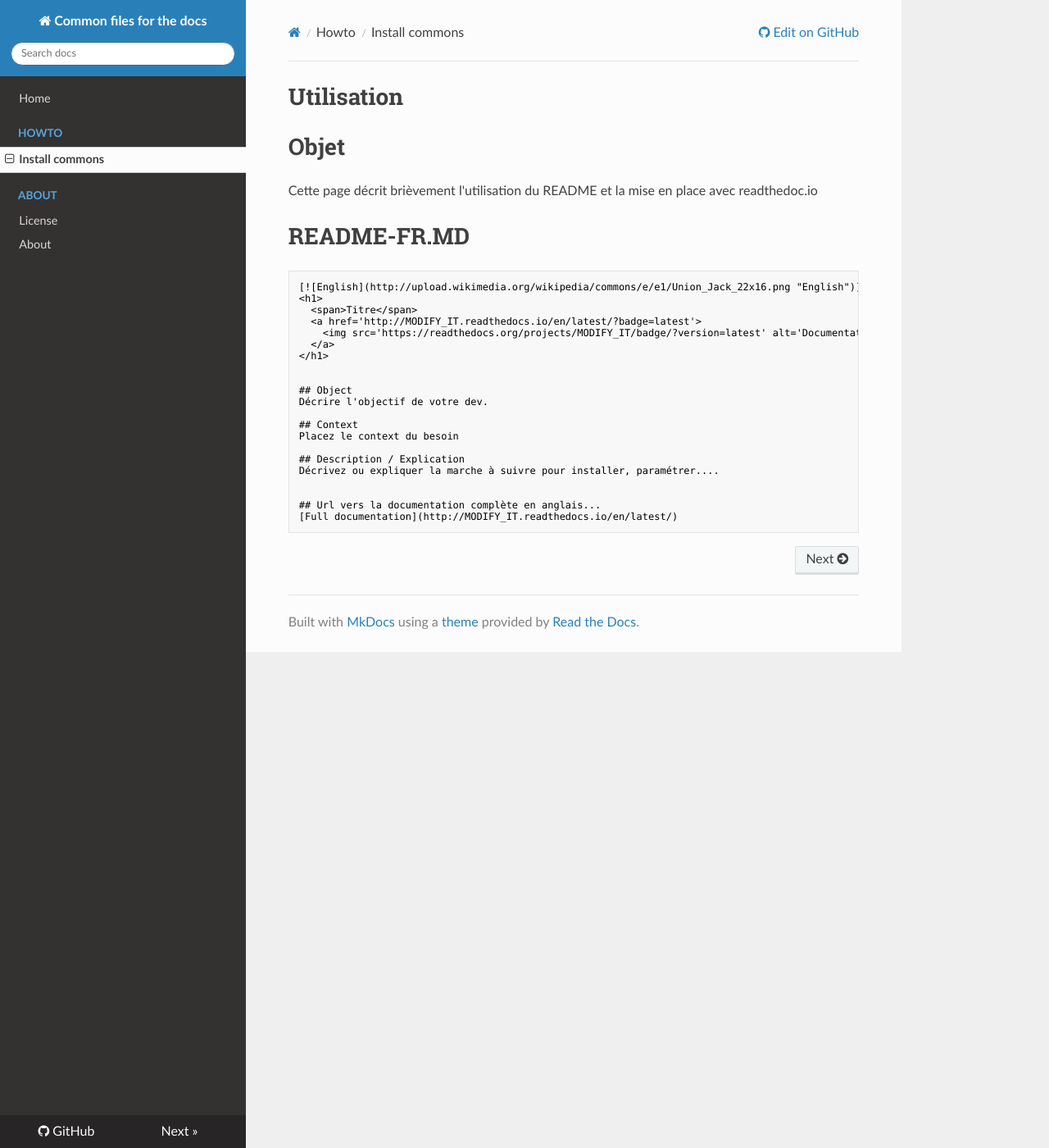
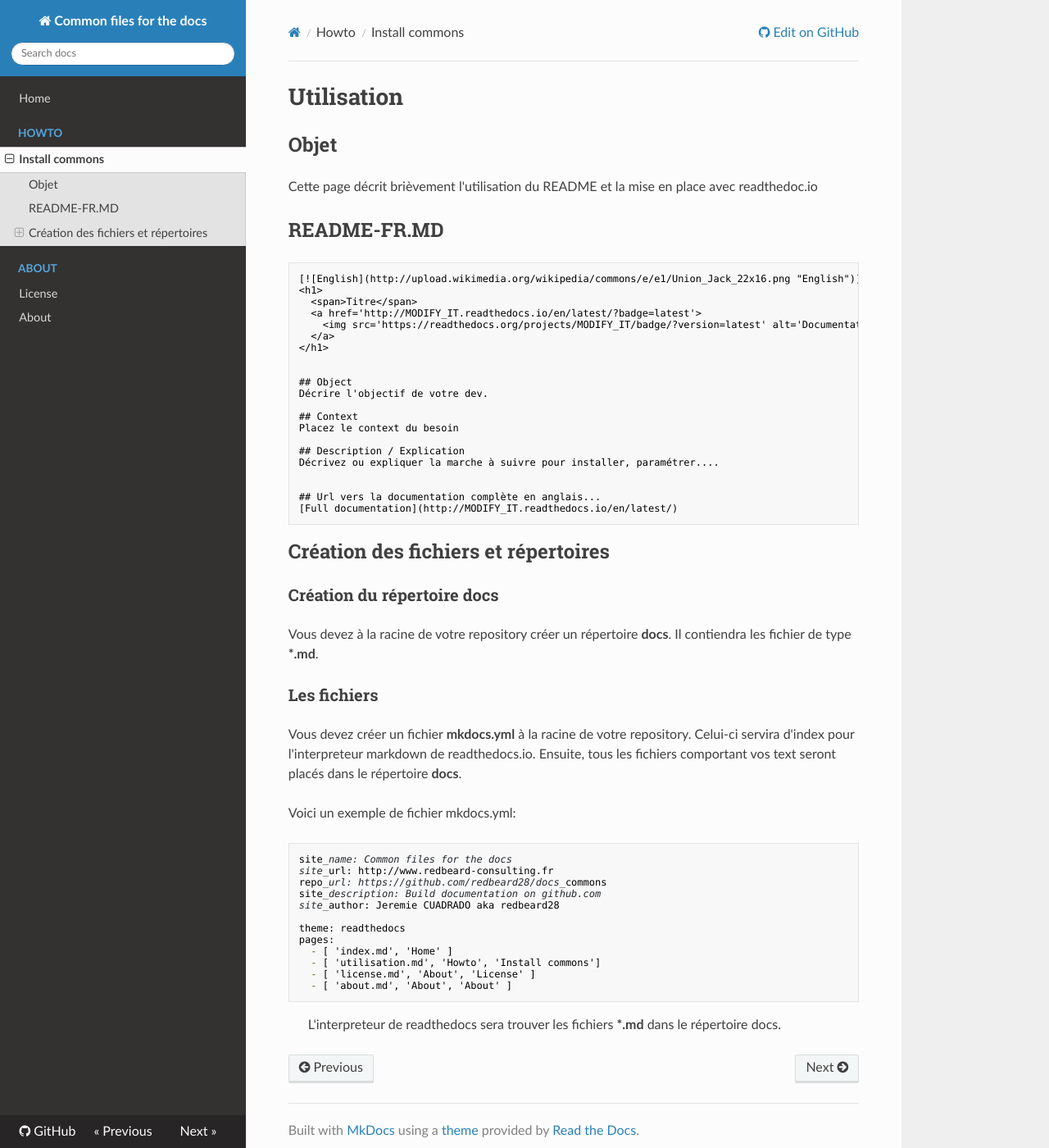
Before and after one commit to redbeard28/docs_commons, an MkDocs documentation site: the page built from docs/utilisation.md, in a window 1280 px wide and 1400 px high. Shown: the whole window at 82% size. Built offline with MkDocs 1.6.1, drawn with Linux system fonts in a browser that asks for light colours; nearby versions of some CDN libraries; old or Windows-style settings are respelled for this version of MkDocs.

Commit message:
Add utilisation page...

````diff
--- a/docs/utilisation.md
+++ b/docs/utilisation.md
@@ -1,10 +1,10 @@
 # Utilisation
 
-# Objet
+## Objet
 Cette page décrit brièvement l'utilisation du README et la mise en place avec readthedoc.io
 
 
-# README-FR.MD
+## README-FR.MD
 ```marckdown
 [![English](http://upload.wikimedia.org/wikipedia/commons/e/e1/Union_Jack_22x16.png "English")](README.md)
 <h1>
@@ -28,3 +28,30 @@ Décrivez ou expliquer la marche à suivre pour installer, paramétrer....
 ## Url vers la documentation complète en anglais...
 [Full documentation](http://MODIFY_IT.readthedocs.io/en/latest/)
 ```
+
+Création des fichiers et répertoires
+------------------------------------
+### Création du répertoire **docs**
+Vous devez à la racine de votre repository créer un répertoire **docs**. Il contiendra les fichier de type __*.md__.
+
+### Les fichiers
+Vous devez créer un fichier **mkdocs.yml** à la racine de votre repository. Celui-ci servira d'index pour l'interpreteur markdown de readthedocs.io.
+Ensuite, tous les fichiers comportant vos text seront placés dans le répertoire **docs**.
+
+Voici un exemple de fichier mkdocs.yml:
+```markdown
+site_name: Common files for the docs
+site_url: http://www.redbeard-consulting.fr
+repo_url: https://github.com/redbeard28/docs_commons
+site_description: Build documentation on github.com
+site_author: Jeremie CUADRADO aka redbeard28
+
+theme: readthedocs
+pages:
+  - [ 'index.md', 'Home' ]
+  - [ 'utilisation.md', 'Howto', 'Install commons']
+  - [ 'license.md', 'About', 'License' ]
+  - [ 'about.md', 'About', 'About' ]
+```
+
+> L'interpreteur de readthedocs sera trouver les fichiers __*.md__ dans le répertoire docs.
````
Also changed, not shown: docs/utilisation-FR.md (added, +30 -0 lines), docs/index.md (added).
